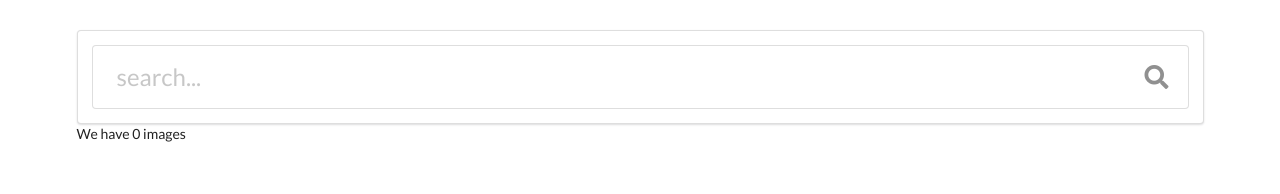
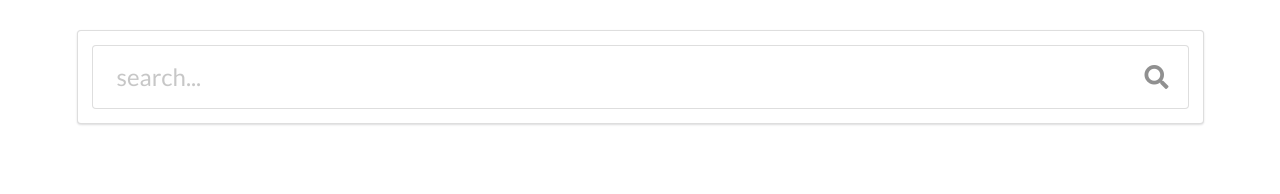
Before and after one commit to danx16/react-project, a React (Create React App) app in the folder image-list/: page / in a window 1280 px wide. Shown: the top 194 px of the page. Built offline with nearby package versions, Linux system fonts and the light colour scheme.

Commit message:
Rendering A List of Components

```diff
--- a/image-list/src/components/App.js
+++ b/image-list/src/components/App.js
@@ -1,6 +1,7 @@
 import React from 'react';
 import SearchInput from './SearchInput';
 import axios from 'axios';
+import ImageList from './ImageList';
 
 
 class App extends React.Component {
@@ -17,7 +18,7 @@
         return(
             <div className='ui container' style={{marginTop:'30px'}} >
             <SearchInput onSearchSubmit={this.onSearchSubmit} />
-            We have {this.state.images.length} images
+            <ImageList images={this.state.images}/>
             </div>
         )
     }
--- /dev/null
+++ b/image-list/src/components/ImageList.js
@@ -0,0 +1,14 @@
+import React from 'react';
+
+const ImageList = (props) => {
+    const img = props.images.map((image) => {
+        return <img src={image.webformatURL} alt="pic"/>
+    })
+    return(
+        <div>
+            {img}
+        </div>
+    )
+}
+
+export default ImageList;
```
